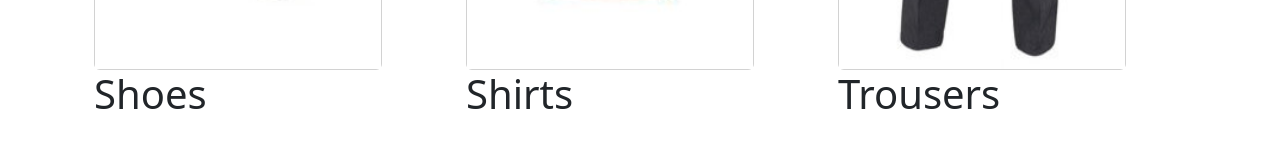
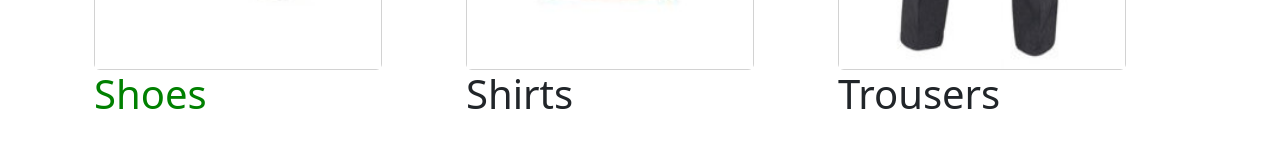
Before and after one commit to pcasano/simple-shop, an Angular app: page / in a window 1280 px wide. In both pictures the pointer is over the element "Shoes". Shown: the part 607-754 px from the top of the page. Built offline with nearby package versions, Linux system fonts and the light colour scheme.

Commit message:
css added

```diff
--- a/src/app/home/home.component.css
+++ b/src/app/home/home.component.css
@@ -0,0 +1,8 @@
+h1:hover{
+    color:green;
+}
+
+img:hover{
+    border-style: solid;
+    border-color: green;
+}
```
